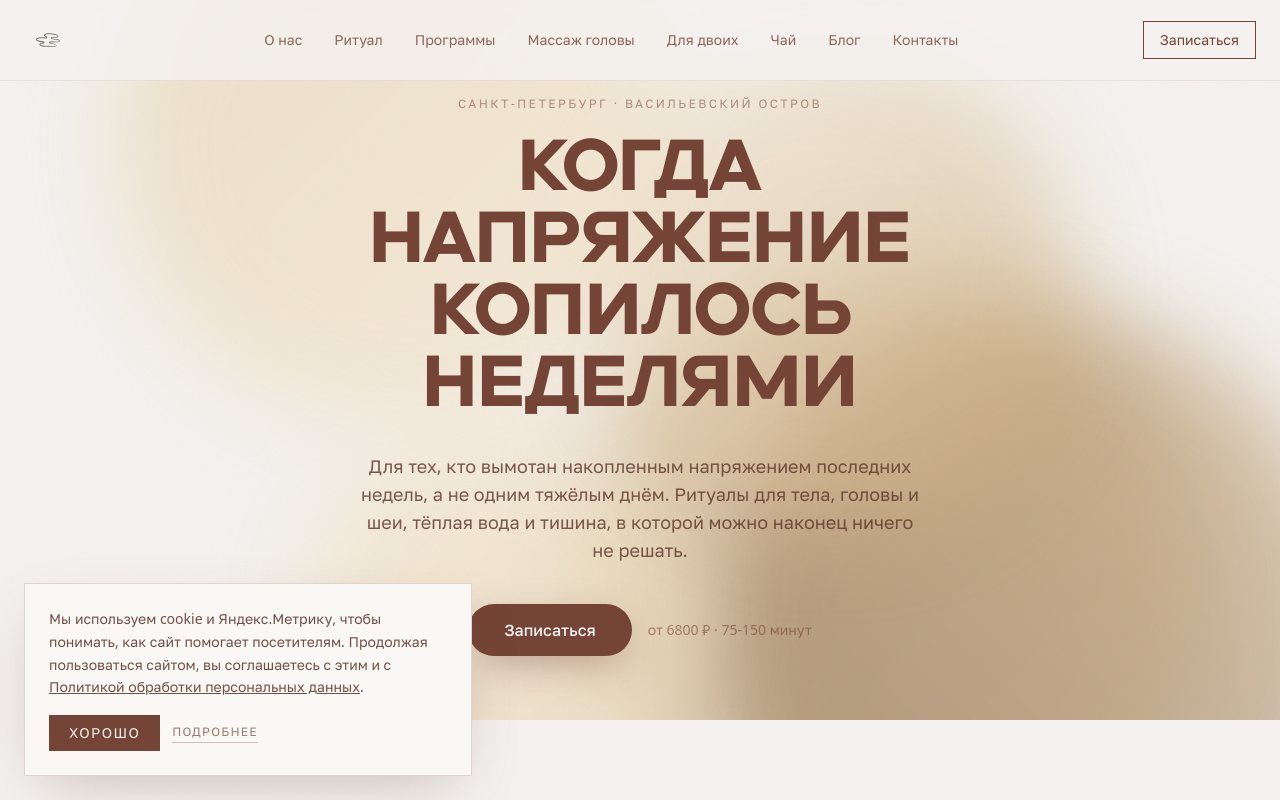
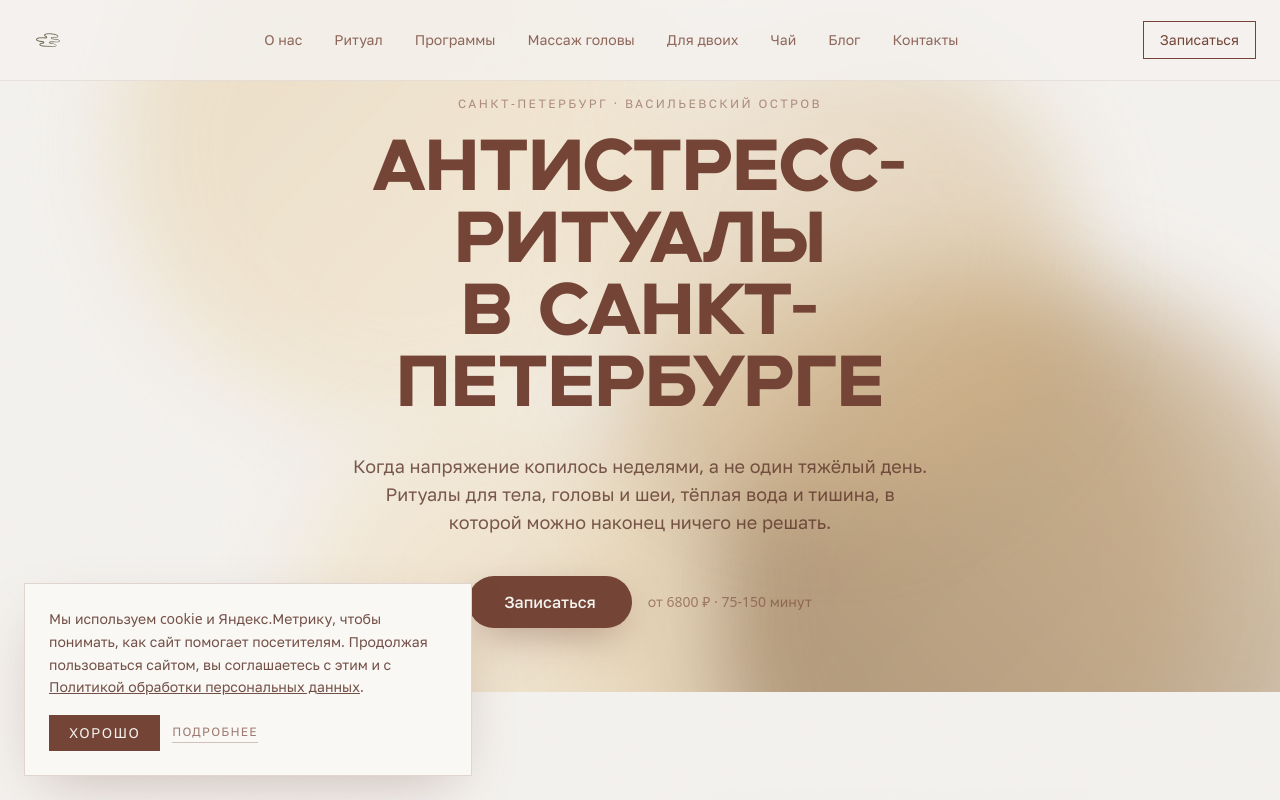
Before and after one commit to Denis02861/istova-site, a Next.js app: page /antistress in a window 1280 px wide. Shown: the top 800 px of the page. Built offline with nearby package versions, Linux system fonts and the light colour scheme.

Commit message:
[agent] H1 видимый на главной, заголовок антистресса согласован с поисковым запросом

```diff
--- a/app/antistress/page.tsx
+++ b/app/antistress/page.tsx
@@ -91,8 +91,8 @@ export default function AntistressPage() {
       <main className="bg-sand">
         <LandingHero
           eyebrow="Санкт-Петербург · Васильевский остров"
-          title="Когда напряжение копилось неделями"
-          lead="Для тех, кто вымотан накопленным напряжением последних недель, а не одним тяжёлым днём. Ритуалы для тела, головы и шеи, тёплая вода и тишина, в которой можно наконец ничего не решать."
+          title="Антистресс-ритуалы в Санкт-Петербурге"
+          lead="Когда напряжение копилось неделями, а не один тяжёлый день. Ритуалы для тела, головы и шеи, тёплая вода и тишина, в которой можно наконец ничего не решать."
           ctaFrom="antistress_hero"
           priceHint="от 6800 ₽ · 75-150 минут"
         />
--- a/app/components/Hero.tsx
+++ b/app/components/Hero.tsx
@@ -10,8 +10,6 @@ export default function Hero() {
     <section id="hero" className="min-h-[100dvh] flex items-center justify-center bg-sand relative pt-20 overflow-hidden">
       <Aurora />
       <div className="container mx-auto px-6 text-center relative z-10">
-        <h1 className="sr-only">Истова — head spa и спа для головы в Санкт-Петербурге, Васильевский остров</h1>
-
         <BlurFade delay={0.1} yOffset={20}>
           <img
             src="/logo/istova-wordmark.webp"
@@ -26,9 +24,11 @@ export default function Hero() {
         </BlurFade>
 
         <BlurFade delay={0.42} yOffset={14}>
-          <p className="text-xs md:text-sm tracking-widest uppercase text-brand/60 mb-12">
-            СПА · <NumberTicker value={256} className="tabular-nums" /> м² · Васильевский · запишитесь онлайн
-          </p>
+          {/* Видимый H1: тот же вид, что был у служебной строки, но заголовок
+              теперь читают и гость, и поисковик. Раньше он стоял скрытым (sr-only). */}
+          <h1 className="text-xs md:text-sm tracking-widest uppercase text-brand/60 mb-12 font-normal">
+            Head spa и спа для головы в Санкт-Петербурге · <NumberTicker value={256} className="tabular-nums" /> м² · Васильевский
+          </h1>
         </BlurFade>
 
         <BlurFade delay={0.56} yOffset={14}>
```
